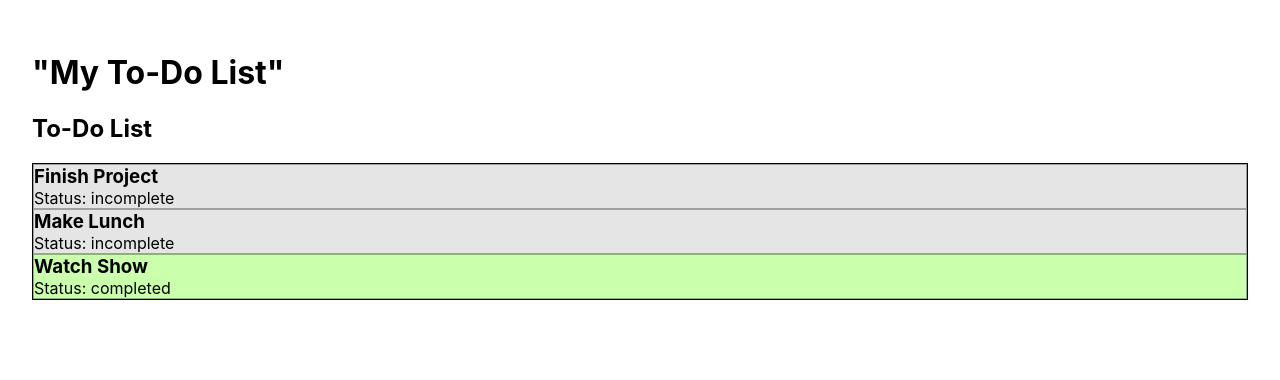
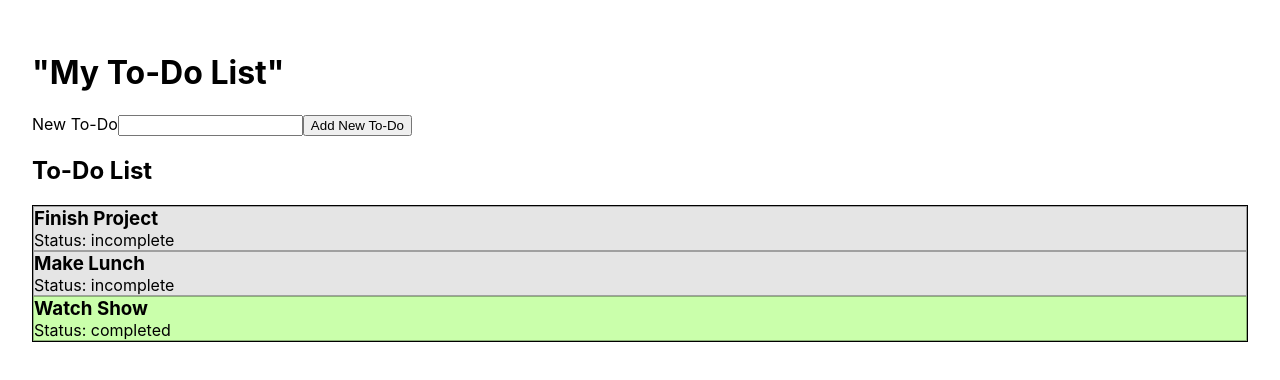
Before and after one commit to SimonFolkerts/ToDo-Follow-Along, a React (Create React App) app: page / in a window 1280 px wide. Shown: the top 380 px of the page. Built offline with nearby package versions, Linux system fonts and the light colour scheme.

Commit message:
NOTE: RUN NPM INSTALL - change main todo array to be stateful. add function to add to main array. add newTodo form component that receives the addTodo function and is able to use it to add a todo to the parent array

```diff
--- a/package.json
+++ b/package.json
@@ -9,6 +9,7 @@
     "react": "^18.2.0",
     "react-dom": "^18.2.0",
     "react-scripts": "5.0.1",
+    "sass": "^1.58.1",
     "web-vitals": "^2.1.4"
   },
   "scripts": {
--- a/src/App.js
+++ b/src/App.js
@@ -1,8 +1,11 @@
-import "./App.css";
-import ToDo from "./components/ToDo.js";
+import { useState } from "react";
+import "./App.scss";
+import NewToDo from "./components/NewToDo";
+import ToDo from "./components/ToDo";
 
 function App() {
-  const myTodos = [
+  // convert todos array to state variable rather than regular variable
+  const [todos, setTodos] = useState([
     {
       id: 0,
       title: "Finish Project",
@@ -18,14 +21,23 @@ function App() {
       title: "Watch Show",
       completed: true,
     },
-  ];
-  const myToDoComponents = myTodos.map(function (todo) {
+  ]);
+
+  // create a function that can overwrite the old array with a new one that contains everything in the old one, plus a new Todo that is passed into the function as a paremeter
+  const addTodo = (newTodo) => {
+    setTodos([...todos, newTodo]);
+  };
+
+  // modify the ToDo component list rederer to point to the new state variable rather than the old regular variable
+  const myToDoComponents = todos.map(function (todo) {
     return <ToDo key={todo.id} title={todo.title} status={todo.completed} />;
   });
 
   return (
     <div className="App">
       <h1>"My To-Do List"</h1>
+      {/* pass the function that can add new todos to the new state variable down to the child */}
+      <NewToDo onAddTodo={addTodo}></NewToDo>
       <section>
         <h2>To-Do List</h2>
         <div className="todos__container">{myToDoComponents}</div>
--- /dev/null
+++ b/src/components/NewToDo.js
@@ -0,0 +1,47 @@
+import { useState } from "react";
+import "./ToDo.scss";
+
+const NewToDo = (props) => {
+  // create state variables to hold the user inputs
+  const [title, setTitle] = useState();
+
+  // every time the input's value changes, update the title state variable in realtime
+  const handleChange = (event) => {
+    setTitle(event.target.value);
+  };
+
+  // then once submit occurs, create a new todo object with the user input that is stored in the state variables
+  const handleSubmit = (event) => {
+    event.preventDefault();
+
+    // make a new component object
+    const newTodo = {
+      id: Math.random(),
+      title: title,
+      completed: false,
+    };
+
+    // then access the prop passed down from the parent that contains the function in the parent that can add todos to the array, passing it the new todo that was created here
+    props.onAddTodo(newTodo);
+  };
+
+  return (
+    <form onSubmit={handleSubmit} className="new-todo-form">
+      <h1>{title}</h1>
+      <label className="new-todo-form__label" htmlFor="title">
+        New To-Do
+      </label>
+      <input
+        onChange={handleChange}
+        className="new-todo-form__input"
+        type="text"
+        id="title"
+      />
+      <button className="new-todo-form__button" type="submit">
+        Add New To-Do
+      </button>
+    </form>
+  );
+};
+
+export default NewToDo;
--- /dev/null
+++ b/src/components/NewToDo.scss
@@ -0,0 +1,17 @@
+// .new-todo-form {
+//   &__label {}
+//   // &__input {}
+//   // &__button {}
+// }
+
+
+.new-todo-form {}
+
+.new-todo-form__label {
+  font-size: 12px;
+  padding-left: 2em;
+}
+
+.new-todo-form__label--red {
+  color: red;
+}
--- a/src/components/ToDo.js
+++ b/src/components/ToDo.js
@@ -1,5 +1,5 @@
 import { useState } from "react";
-import "./ToDo.css";
+import "./ToDo.scss";
 
 function ToDo(props) {
   // this line of code uses the useState hook to request a pointer to special persistent variable that can remember data and trigger updates in the DOM when it is changed. We also get a setter function that we can use to update the variable since we can't directly access it (we have a pointer to it, not the variable itself)
```
Also changed, not shown: src/index.js (+6 -6 lines), src/App.scss (renamed from src/App.css), src/components/ToDo.scss (renamed from src/components/ToDo.css), src/index.scss (renamed from src/index.css), 1 other file (tests, documents, lock files or other folders).
